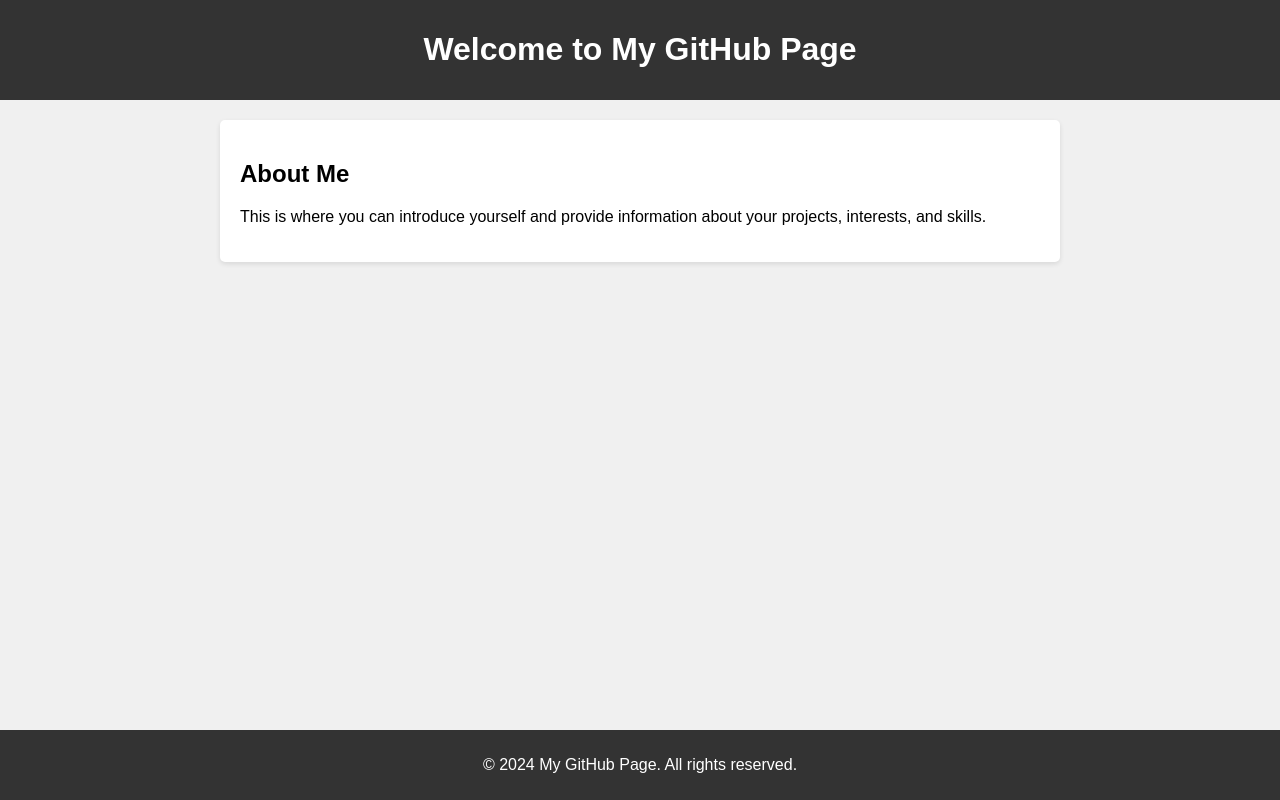
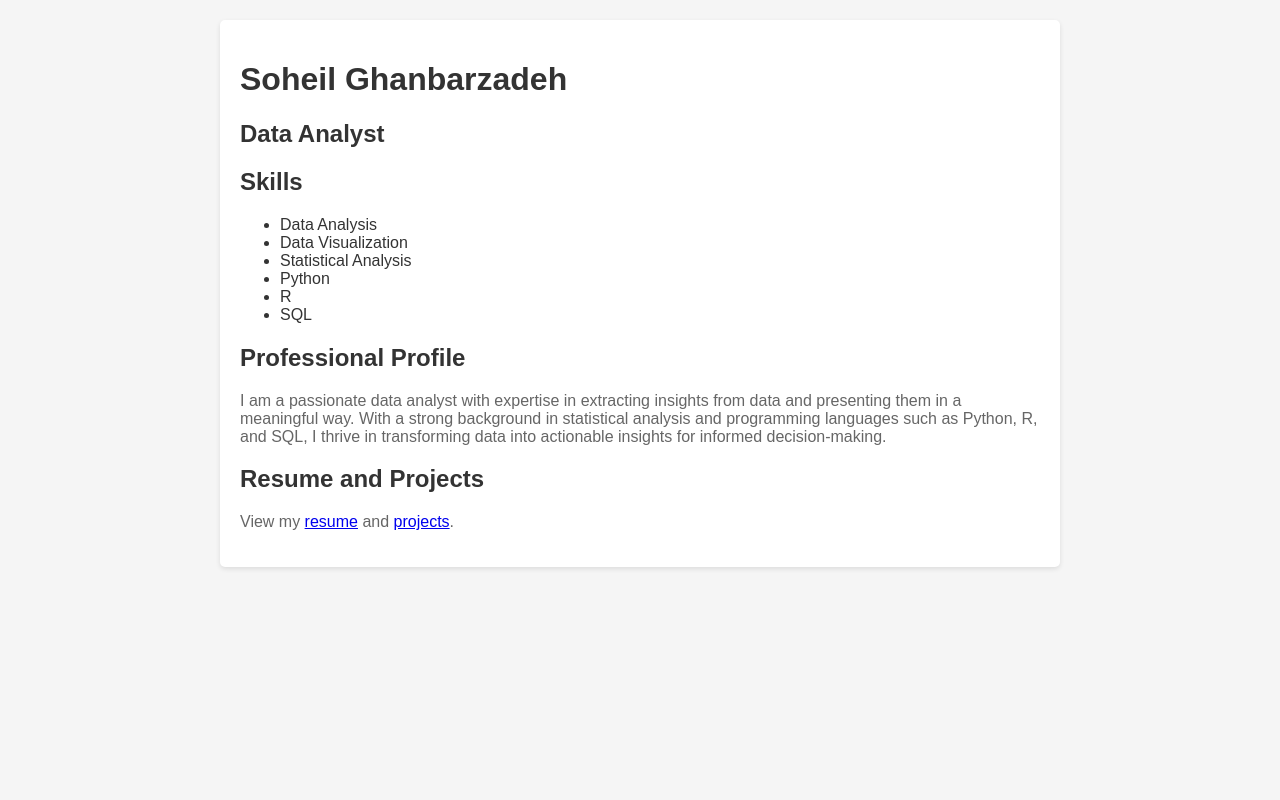
Before and after one commit to Desertgaurd/Soheil.github.io, a plain HTML site: page index.html in a window 1280 px wide. Drawn offline with Linux system fonts and the light colour scheme.

Commit message:
Update index.html

```diff
--- a/index.html
+++ b/index.html
@@ -4,19 +4,16 @@
 <head>
     <meta charset="UTF-8">
     <meta name="viewport" content="width=device-width, initial-scale=1.0">
-    <title>My GitHub Page</title>
+    <title>Soheil Ghanbarzadeh - Data Analyst</title>
+    <link rel="stylesheet" href="styles.css">
     <style>
+        /* CSS for beautiful visuals with black, white, and gray themes */
         body {
             font-family: Arial, sans-serif;
+            background-color: #f5f5f5;
+            color: #333;
             margin: 0;
             padding: 0;
-            background-color: #f0f0f0;
-        }
-        header {
-            background-color: #333;
-            color: #fff;
-            padding: 10px 0;
-            text-align: center;
         }
         .container {
             max-width: 800px;
@@ -26,27 +23,41 @@
             border-radius: 5px;
             box-shadow: 0 2px 5px rgba(0,0,0,0.1);
         }
-        footer {
-            background-color: #333;
-            color: #fff;
-            text-align: center;
-            padding: 10px 0;
-            position: fixed;
-            bottom: 0;
-            width: 100%;
+        h1, h2, h3 {
+            color: #333;
         }
+        p {
+            color: #666;
+        }
+        /* Additional custom styling can be added in styles.css */
     </style>
 </head>
 <body>
-    <header>
-        <h1>Welcome to My GitHub Page</h1>
-    </header>
     <div class="container">
-        <h2>About Me</h2>
-        <p>This is where you can introduce yourself and provide information about your projects, interests, and skills.</p>
+        <header>
+            <h1>Soheil Ghanbarzadeh</h1>
+            <h2>Data Analyst</h2>
+        </header>
+        <section class="skills">
+            <h2>Skills</h2>
+            <ul>
+                <li>Data Analysis</li>
+                <li>Data Visualization</li>
+                <li>Statistical Analysis</li>
+                <li>Python</li>
+                <li>R</li>
+                <li>SQL</li>
+                <!-- Add more skills as needed -->
+            </ul>
+        </section>
+        <section class="profile">
+            <h2>Professional Profile</h2>
+            <p>I am a passionate data analyst with expertise in extracting insights from data and presenting them in a meaningful way. With a strong background in statistical analysis and programming languages such as Python, R, and SQL, I thrive in transforming data into actionable insights for informed decision-making.</p>
+        </section>
+        <section class="resume">
+            <h2>Resume and Projects</h2>
+            <p>View my <a href="resume.pdf" target="_blank">resume</a> and <a href="projects.html" target="_blank">projects</a>.</p>
+        </section>
     </div>
-    <footer>
-        <p>&copy; 2024 My GitHub Page. All rights reserved.</p>
-    </footer>
 </body>
 </html>
```
